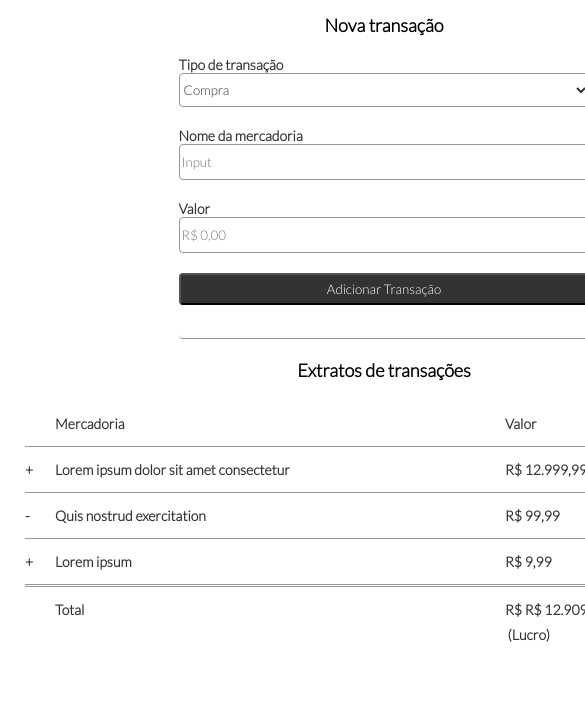
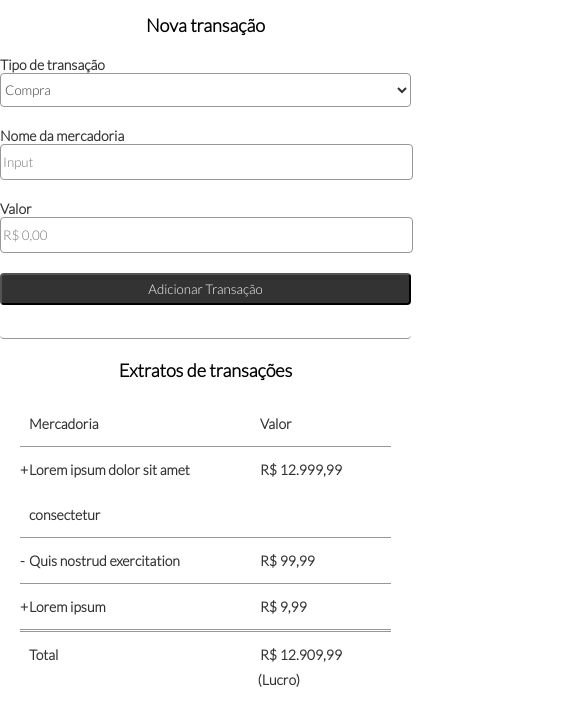
Before and after one commit to marciadeoliveira/controle_financeiro_newtab, a plain HTML site: page index.html in a window 390 px wide. Shown: the part 66-792 px from the top of the page, 585 px wide, since content can reach past the window. Drawn offline with Linux system fonts and the light colour scheme.

Commit message:
add style to the extract from to smartphone

```diff
--- a/index.html
+++ b/index.html
@@ -89,7 +89,7 @@
           <div class="table__box3">
             <div></div>
             <div>Total</div>
-            <div class="box box2">R$ R$ 12.909,99</div>
+            <div class="box box2">R$ 12.909,99</div>
           </div>
           <div class="table__box4">
             (Lucro)
--- a/style/index.css
+++ b/style/index.css
@@ -272,8 +272,12 @@ button{
 }
 /*smartphone*/
 @media screen and (max-width:411px){
+  .container{
+    width: 411px;
+    width: 411px;
+  }
   header{
-    width: 411px;
+    width: 400px;
     height: 60px;
   }
   .header__logo{
@@ -297,7 +301,6 @@ button{
     width: 100%;
     flex-direction: column;
   }
-
   select{
     width: 100%;
     margin-bottom: 20px;
@@ -310,8 +313,30 @@ button{
   }
   .button{
     width: 100%;
-    justify-content: center;  }
+    justify-content: center;
   }
   button{
     width: 100%;
   }
+  .extract{
+    width: 411px;
+  }
+  .table {
+    display: grid;
+    grid-template-columns: 371px;
+    margin: 20px;
+  }
+  .table__box1{
+    grid-template-columns: 9px 231px 98px;
+  }
+  .table__box2{
+    grid-template-columns: 9px 231px 98px;
+  }
+  .table__box3{
+    grid-template-columns: 9px 231px 98px;;
+    margin-top: 1px;
+  }
+  .table__box4{
+    grid-template-columns: 280px;
+  }
+}
```
